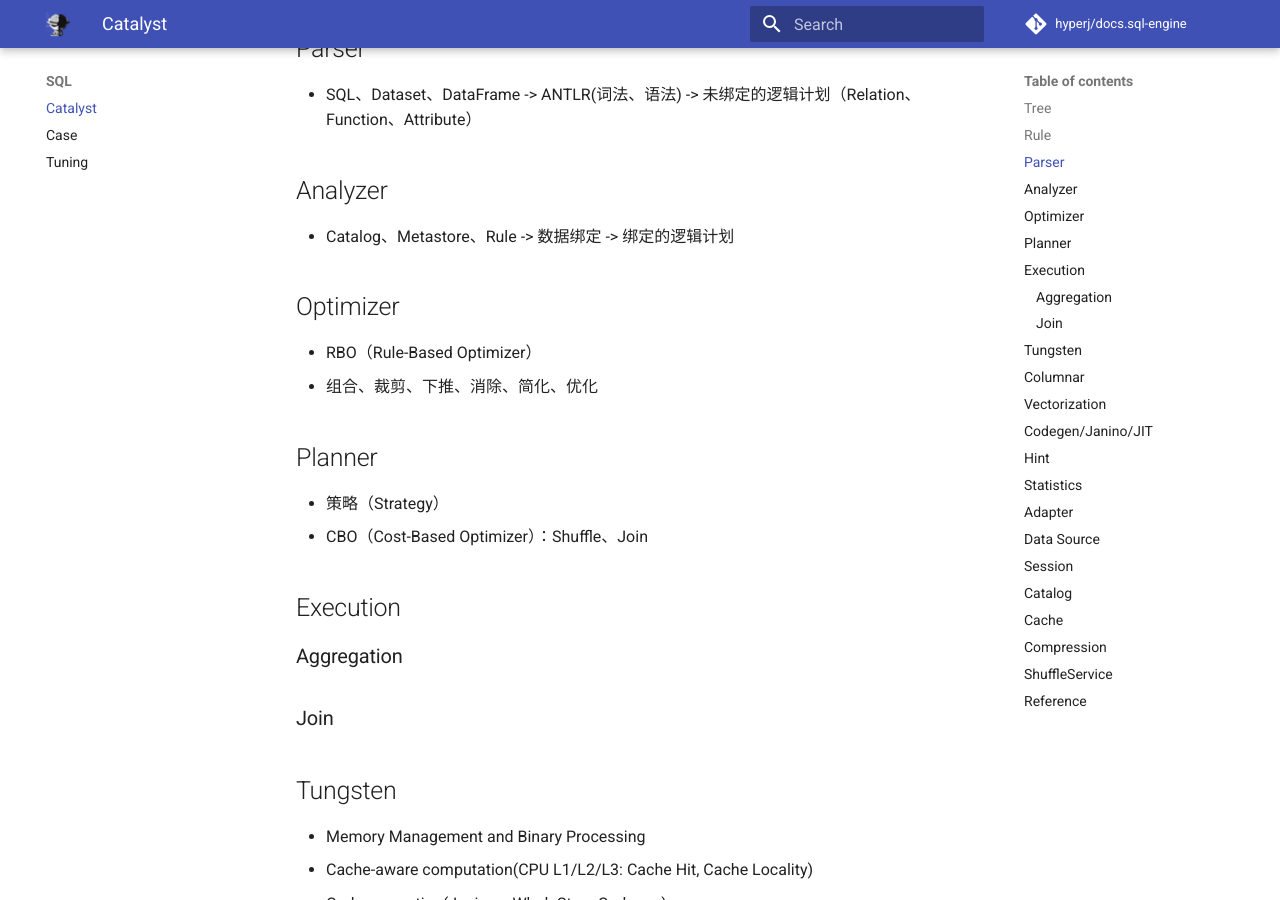
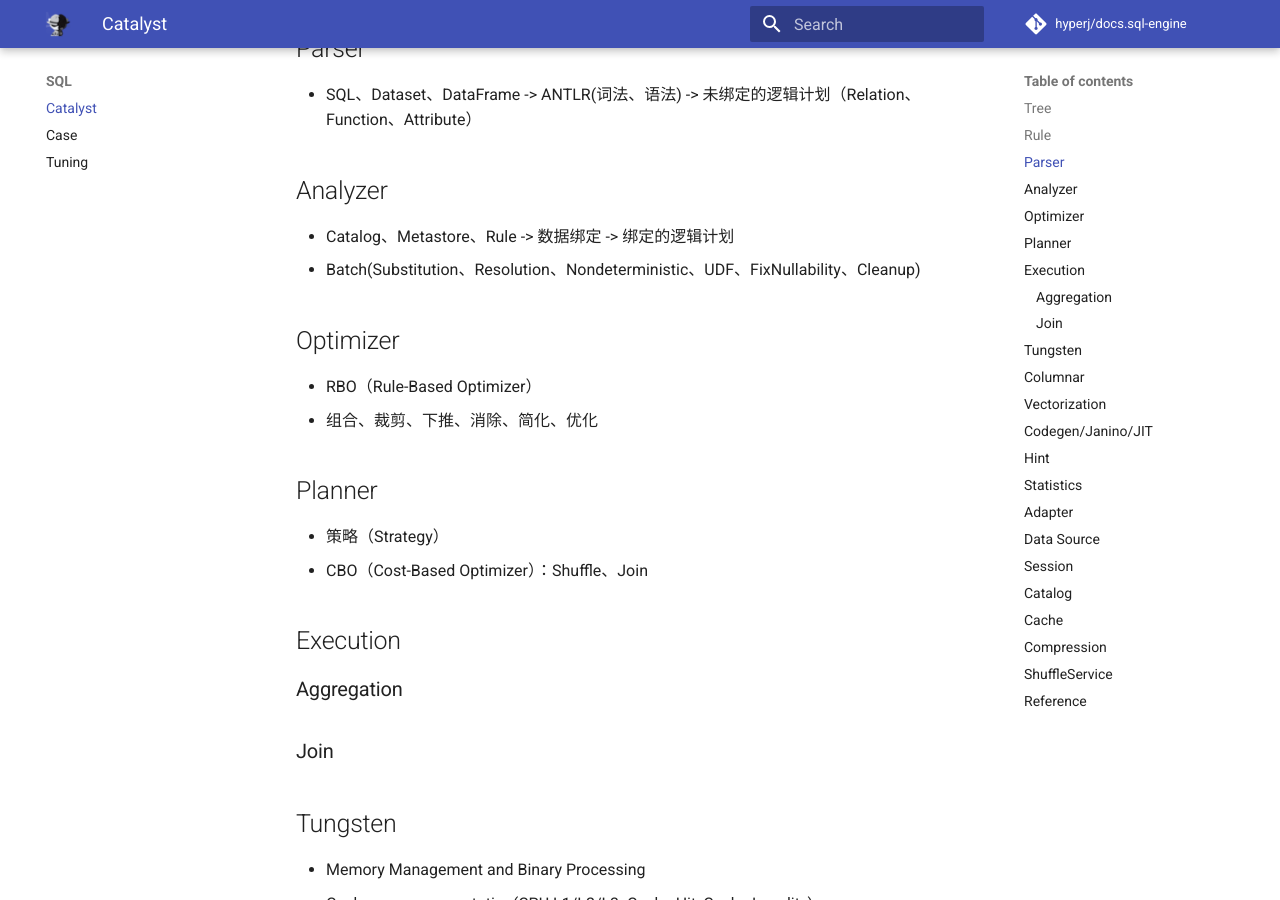
Before and after one commit to hyperj/note.sql-engine, an MkDocs documentation site: the page built from docs/catalyst.md, in a window 1280 px wide and 900 px high, scrolled down 682 px. Built offline with MkDocs 1.6.1 and Material for MkDocs 9.7.7, drawn with Linux system fonts in a browser that asks for light colours; comment, search, counter and statistics services are not loaded.

Commit message:
update pages

```diff
--- a/docs/catalyst.md
+++ b/docs/catalyst.md
@@ -18,11 +18,13 @@
 ## Analyzer
 
 * Catalog、Metastore、Rule -> 数据绑定 -> 绑定的逻辑计划
+* Batch(Substitution、Resolution、Nondeterministic、UDF、FixNullability、Cleanup)
 
 ## Optimizer
 
 * RBO（Rule-Based Optimizer）
 * 组合、裁剪、下推、消除、简化、优化
+
 ## Planner
 
 * 策略（Strategy）
```
